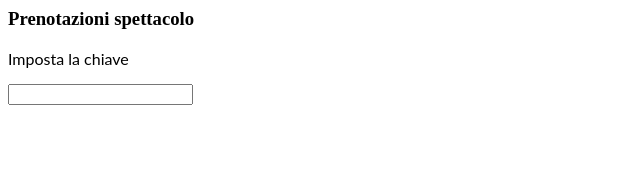
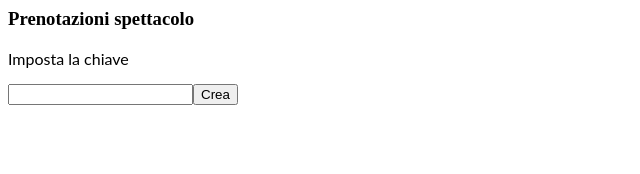
Before and after one commit to edcher/prova1, an Angular app: page / in a window 1280 px wide. Shown: the top 174 px of the page, without its empty margins (0-640 px from the left). Built offline with nearby package versions, Linux system fonts and the light colour scheme.

Commit message:
3 files modified

```diff
--- a/src/app/app.component.html
+++ b/src/app/app.component.html
@@ -1,3 +1,4 @@
 <h3> {{ title }} </h3>
 <p> Imposta la chiave </p>
 <input >
+<button (click)="creaSpettacolo()">Crea</button>
--- a/src/app/app.component.ts
+++ b/src/app/app.component.ts
@@ -1,13 +1,12 @@
 import { Component, VERSION } from '@angular/core';
 import { TeatroService } from './teatro.service';
 
-class teatro {
+class Teatro {
   platea: any[] = [];
   palco: any[] = [];
   constructor (nFilePlatea, nPostiPlatea, nFilePalco, nPostiPalco) {
     this.platea = new Array(nFilePlatea).fill("").map(() => Array(nPostiPlatea).fill(""));
     this.palco = new Array(nFilePalco).fill("").map(() => Array(nPostiPalco).fill(""));
-
   }
 }
 
@@ -18,5 +17,13 @@ class teatro {
 })
 export class AppComponent  {
   title: string = 'Prenotazioni spettacolo';
+  spettacolo: Teatro;
   constructor(private service: TeatroService) { }
+  creaSpettacolo(){
+    this.spettacolo = new Teatro(7,10,4,6);
+    this.service.setSpettacolo("c484205d", this.spettacolo).subscribe({
+      next: ( x: any ) => console.log("Lo spettacolo è stato creato"),
+      error: err => console.error('Observer got an error: ' + JSON.stringify(err))
+    })
+  }
 }
--- a/src/app/teatro.service.ts
+++ b/src/app/teatro.service.ts
@@ -17,7 +17,7 @@ export class TeatroService {
     return this.http.get<string>(this.URL+"get?key="+key);
   }
 
-  setSpettacolo(key: string, teatro: any[]): Observable<string> {
+  setSpettacolo(key: string, teatro: any): Observable<string> {
     return this.http.post<string>(this.URL+"set?key="+key, teatro);
   }
 
```
